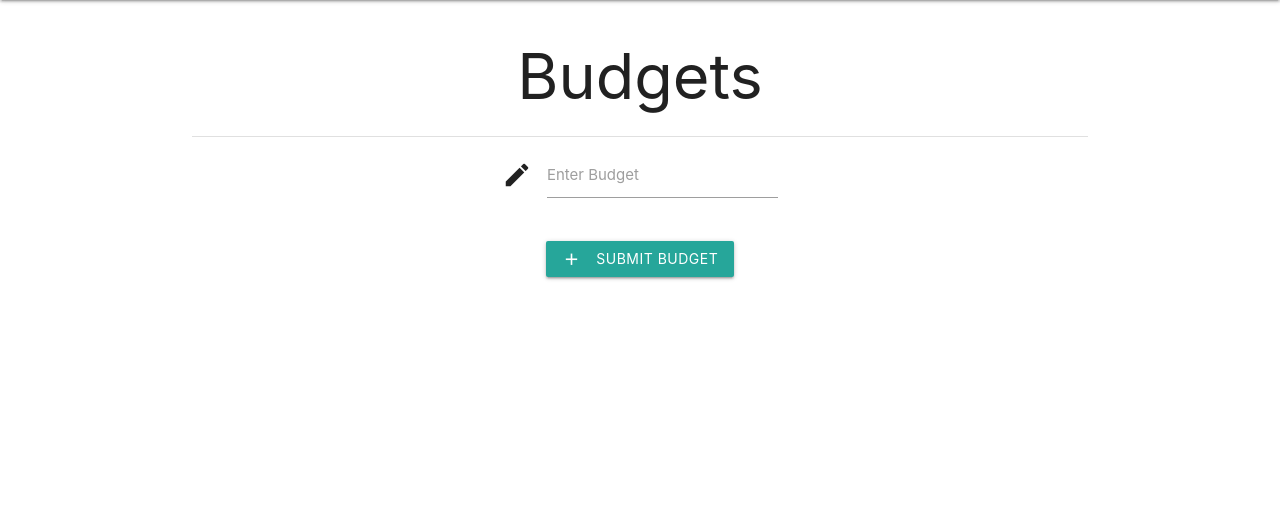
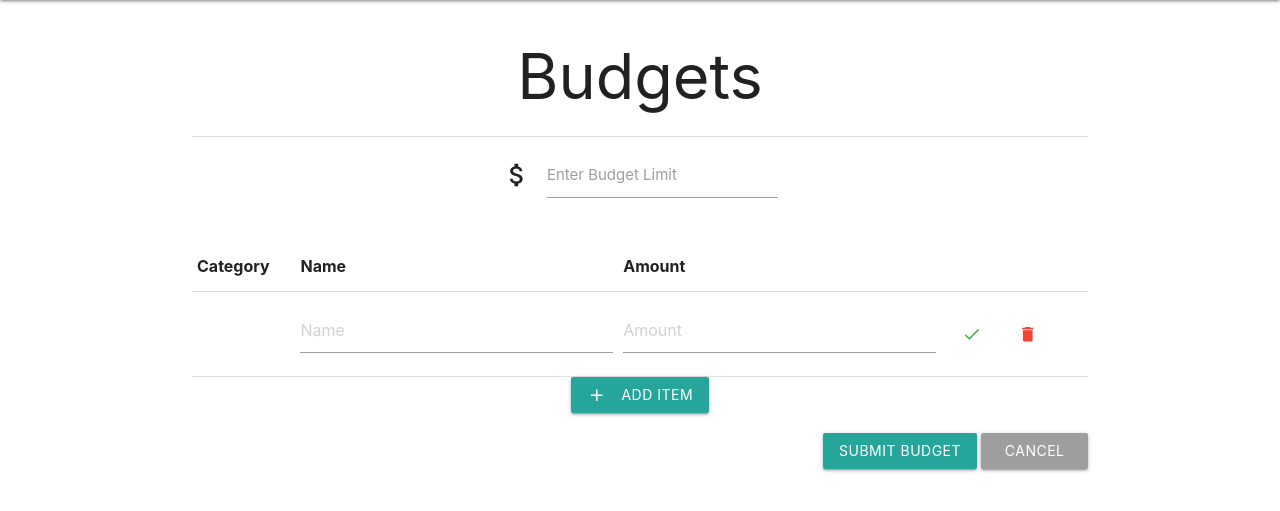
Before and after one commit to AaronLeon/eecs330_final_project, a PHP site: page /views/create_budget.html in a window 1280 px wide. Shown: the part 64-575 px from the top of the page. Run offline with PHP 8.4, Linux system fonts and the light colour scheme; some libraries are stand-ins or nearby versions.

Commit message:
Entry creation for create a budget view

```diff
--- a/index.css
+++ b/index.css
@@ -22,3 +22,11 @@
     padding: 2px;
     margin: 5px;
 }
+
+.material-icons.positive {
+    color: #4caf50;
+}
+
+.material-icons.negative {
+    color: #f44336;
+}
--- /dev/null
+++ b/js/create_budget.js
@@ -0,0 +1,71 @@
+(function() {
+    $(function() {
+        attachEntryHandlers();
+
+        $('#budget-limit').keypress(function(e) {
+            if (e.which === 13) {
+                e.preventDefault();
+                var budget = $(this).val();
+                $(this).parents('div:first')
+                    .replaceWith('<h2>' + 'Budget Limit: $' +  budget + '</h2>');
+            }
+        });
+
+        $('#add').click(function(e) {
+            $('tbody').append(entryHTML);
+            $('select').material_select();
+            attachHandlers();
+        });
+    });
+
+    function attachEntryHandlers() {
+        $('select').material_select();
+
+        $('.save').click(function(e) {
+            var $entry = $(this).parents('.entry:first');
+            category = capitalize($entry.find('select').val())
+            name = capitalize($entry.find('input[name="name"]').val())
+            amount = '$' + $entry.find('input[name="amount"]').val()
+
+            var $entry = $(this).parents('.entry:first');
+            $entry.empty();
+            $entry.append('<td>' + category + '</td>' +
+                '<td>' + name + '</td>' +
+                '<td>' + amount + '</td>'
+            );
+        });
+
+        $('.delete').click(function(e) {
+            var $entry = $(this).parents('.entry:first');
+            $entry.remove();
+            console.log('hi')
+        });
+    }
+
+    function capitalize(str) {
+        return str.charAt(0).toUpperCase() + str.slice(1);
+    }
+
+    var entryHTML = [
+        '<tr class="entry">',
+        '    <td>',
+        '        <select>',
+        '            <option value="" disabled selected>Category</option>',
+        '            <option value="Rent">Rent</option>',
+        '            <option value="Food">Food</option>',
+        '            <option value="Recreation">Recreation</option>',
+        '        </select>',
+        '    </td>',
+        '    <td>',
+        '        <input name="name" type="text" placeholder="Name" />',
+        '    </td>',
+        '    <td>',
+        '        <input name="amount" type="number" placeholder="Amount" />',
+        '    </td>',
+        '    <td>',
+        '        <button class="btn btn-flat waves-effect waves-light transparent save"><i class="material-icons positive" type="submit">check</i></button>',
+        '        <button class="btn btn-flat waves-effect waves-light transparent delete"><i class="material-icons negative" type="submit">delete</i></button>',
+        '    </td>',
+        '</tr>'
+    ].join('\n')
+}());
--- /dev/null
+++ b/js/home.js
@@ -0,0 +1,5 @@
+(function() {
+    $(function() {
+        Materialize.showStaggeredList('#budget-list');
+    })
+}());
--- a/views/create_budget.html
+++ b/views/create_budget.html
@@ -1,8 +1,10 @@
 <head>
     <link rel="stylesheet" href="../node_modules/materialize-css/dist/css/materialize.css">
     <link rel="stylesheet" href="https://fonts.googleapis.com/icon?family=Material+Icons">
+    <link rel="stylesheet" href="../index.css">
     <script src="../node_modules/jquery/dist/jquery.js"></script>
-    <script src="../node_modules/materialize-css/dist/css/materialize.js"></script>
+    <script src="../node_modules/materialize-css/dist/js/materialize.js"></script>
+    <script src="../js/create_budget.js"></script>
 </head>
 <body>
     <div class="navbar-fixed">
@@ -10,8 +12,8 @@
             <div class="nav-wrapper">
                 <a href="#!" class="brand-logo">Logo</a>
                 <ul class="right hide-on-med-and-down">
-                    <li><a href="sass.html"><i class="material-icons left">home</i>Home</a></li>
-                    <li><a href="badges.html"><i class="material-icons left">person</i>Profile</a></li>
+                    <li><a href="../index.html"><i class="material-icons left">home</i>Home</a></li>
+                    <li><a href=""><i class="material-icons left">person</i>Profile</a></li>
                 </ul>
             </div>
         </nav>
@@ -20,14 +22,53 @@
         <div class="row center-align">
             <h1>Budgets</h1>
             <div class="divider"></div>
-			<div class="row center-align">
-				<div class="input-field col s4 offset-s4 left-align">
-					<i class="material-icons prefix">mode_edit</i>
-					<input id="icon_prefix" type="number">
-					<label for="icon_prefix">Enter Budget</label>
-				</div>
-			</div>
-            <a class="waves-effect waves-light btn"><i class="material-icons left">add</i>Submit budget</a>
+            <div class="row center-align">
+                <div class="input-field col s4 offset-s4 left-align">
+                    <i class="material-icons prefix">attach_money</i>
+                    <input id="budget-limit" type="number">
+                    <label for="budget-limit">Enter Budget Limit</label>
+                </div>
+            </div>
+            <table class="highlight">
+                <thead>
+                    <tr>
+                        <th data-field="id">Category</th>
+                        <th data-field="name">Name</th>
+                        <th data-field="price">Amount</th>
+                        <th></th>
+                    </tr>
+                </thead>
+
+                <tbody>
+                    <tr class="entry">
+                        <td>
+                            <select>
+                                <option value="" disabled selected>Category</option>
+                                <option value="rent">Rent</option>
+                                <option value="food">Food</option>
+                                <option value="recreation">Recreation</option>
+                            </select>
+                        </td>
+                        <td>
+                            <input name="name" type="text" placeholder="Name" />
+                        </td>
+                        <td>
+                            <input name="amount" type="number" placeholder="Amount" />
+                        </td>
+                        <td>
+                            <button class="btn btn-flat waves-effect waves-light transparent save"><i class="material-icons positive" type="submit">check</i></button>
+                            <button class="btn btn-flat waves-effect waves-light transparent delete" type="submit"><i class="material-icons negative">delete</i></button>
+                        </td>
+                    </tr>
+                </tbody>
+            </table>
+            <div class="row">
+                <a id="add" class="waves-effect waves-light btn"><i class="material-icons left">add</i>Add Item</a>
+            </div>
+            <div class="row right-align">
+                <a id="submit" href="home2.html" class="waves-effect waves-light btn">Submit budget</a>
+                <a id="cancel" href="home.html" class="waves-effect waves-light btn grey"><i class="material-icons left"></i>Cancel</a>
+            </div>
         </div>
     </div>
 </body>
--- a/views/home.html
+++ b/views/home.html
@@ -10,8 +10,8 @@
             <div class="nav-wrapper">
                 <a href="#!" class="brand-logo">Logo</a>
                 <ul class="right hide-on-med-and-down">
-                    <li><a href="sass.html"><i class="material-icons left">home</i>Home</a></li>
-                    <li><a href="badges.html"><i class="material-icons left">person</i>Profile</a></li>
+                    <li><a href="../index.html"><i class="material-icons left">home</i>Home</a></li>
+                    <li><a href=""><i class="material-icons left">person</i>Profile</a></li>
                 </ul>
             </div>
         </nav>
@@ -24,7 +24,7 @@
                 You don't have any budgets yet :(
             </p>
             <br></br>
-            <a class="waves-effect waves-light btn" href="create_budget.html"><i class="material-icons left">add</i>Create a budget</a>
+            <a href="create_budget.html" class="waves-effect waves-light btn"><i class="material-icons left">add</i>Create a budget</a>
         </div>
     </div>
 </body>
```
